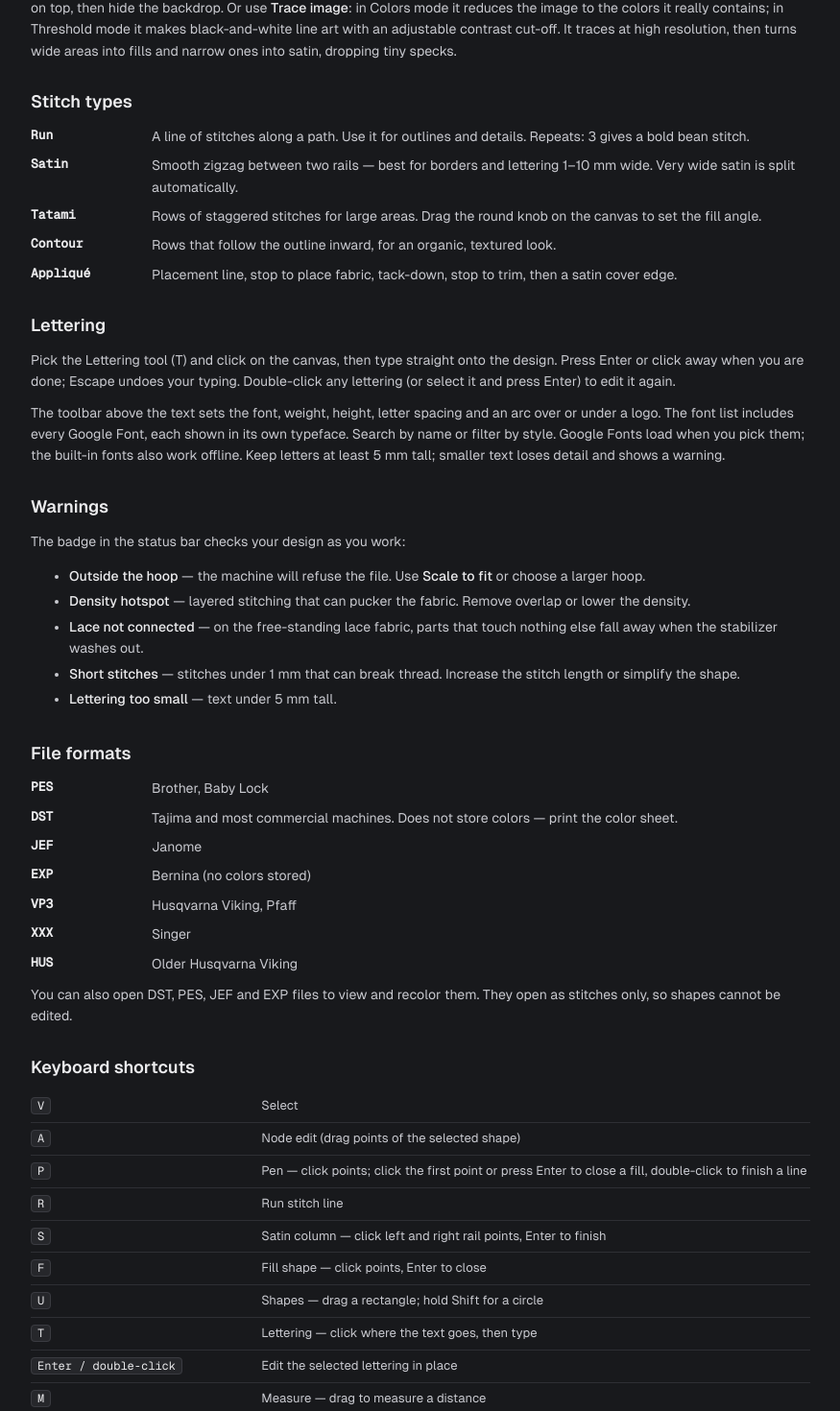
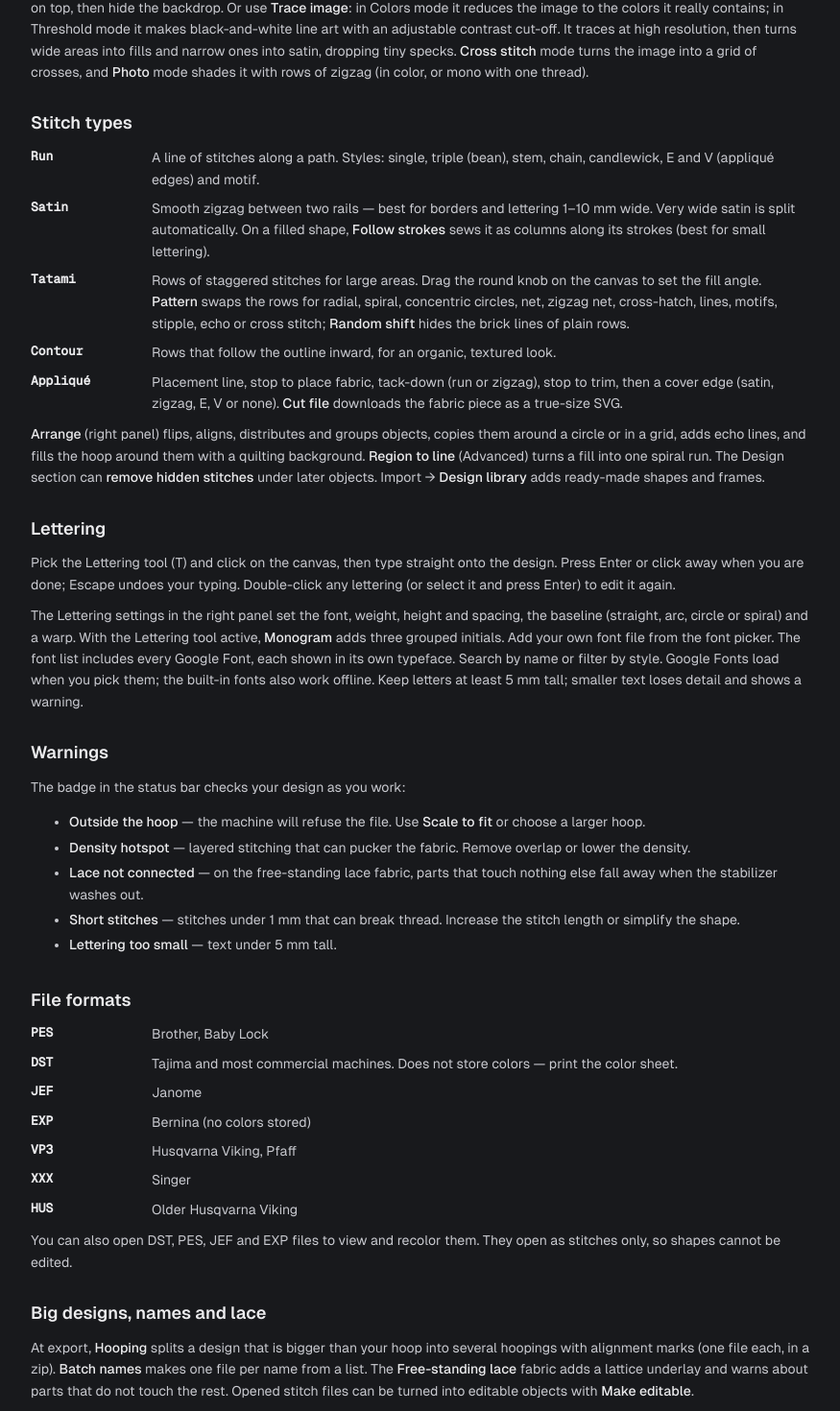
Before and after one commit to theanam/tatami.ninja, a React (Vite) app: page /#/help in a window 1280 px wide. Shown: the part 632-2102 px from the top of the page at 96% size, without its empty margins (202-1077 px from the left). Built offline with nearby package versions, Linux system fonts and the light colour scheme.

Commit message:
Help and README: cover the new stitch types, arrange, quilting and export options
Co-Authored-By: Claude Opus 5.5 <noreply@anthropic.com>

```diff
--- a/src/screens/InfoPages.tsx
+++ b/src/screens/InfoPages.tsx
@@ -114,7 +114,8 @@ export function HelpPage() {
           Import a PNG or JPG (Import → Image) and it opens in the tracer. Trace it into stitches, or choose <b>Use as backdrop</b> to draw over it by hand; the
           Backdrop section on the right sets its opacity, visibility and lock. Use the Pen, Fill and Satin tools to
           draw on top, then hide the backdrop. Or use <b>Trace image</b>: in Colors mode it reduces the image to the colors it really contains; in Threshold mode it makes black-and-white line art with an adjustable contrast cut-off. It traces at high resolution, then turns wide areas into fills and
-          narrow ones into satin, dropping tiny specks.
+          narrow ones into satin, dropping tiny specks. <b>Cross stitch</b> mode turns the image into a grid of crosses, and <b>Photo</b> mode shades it with
+          rows of zigzag (in color, or mono with one thread).
         </p>
       </section>
 
@@ -122,16 +123,21 @@ export function HelpPage() {
         <h2>Stitch types</h2>
         <dl className="info-dl">
           <dt>Run</dt>
-          <dd>A line of stitches along a path. Use it for outlines and details. Repeats: 3 gives a bold bean stitch.</dd>
+          <dd>A line of stitches along a path. Styles: single, triple (bean), stem, chain, candlewick, E and V (appliqué edges) and motif.</dd>
           <dt>Satin</dt>
-          <dd>Smooth zigzag between two rails — best for borders and lettering 1–10 mm wide. Very wide satin is split automatically.</dd>
+          <dd>Smooth zigzag between two rails — best for borders and lettering 1–10 mm wide. Very wide satin is split automatically. On a filled shape, <b>Follow strokes</b> sews it as columns along its strokes (best for small lettering).</dd>
           <dt>Tatami</dt>
-          <dd>Rows of staggered stitches for large areas. Drag the round knob on the canvas to set the fill angle.</dd>
+          <dd>Rows of staggered stitches for large areas. Drag the round knob on the canvas to set the fill angle. <b>Pattern</b> swaps the rows for radial, spiral, concentric circles, net, zigzag net, cross-hatch, lines, motifs, stipple, echo or cross stitch; <b>Random shift</b> hides the brick lines of plain rows.</dd>
           <dt>Contour</dt>
           <dd>Rows that follow the outline inward, for an organic, textured look.</dd>
           <dt>Appliqué</dt>
-          <dd>Placement line, stop to place fabric, tack-down, stop to trim, then a satin cover edge.</dd>
+          <dd>Placement line, stop to place fabric, tack-down (run or zigzag), stop to trim, then a cover edge (satin, zigzag, E, V or none). <b>Cut file</b> downloads the fabric piece as a true-size SVG.</dd>
         </dl>
+        <p>
+          <b>Arrange</b> (right panel) flips, aligns, distributes and groups objects, copies them around a circle or in a grid, adds echo lines, and fills the
+          hoop around them with a quilting background. <b>Region to line</b> (Advanced) turns a fill into one spiral run. The Design section can <b>remove hidden
+          stitches</b> under later objects. Import → <b>Design library</b> adds ready-made shapes and frames.
+        </p>
       </section>
 
       <section className="info-section">
@@ -141,7 +147,8 @@ export function HelpPage() {
           undoes your typing. Double-click any lettering (or select it and press Enter) to edit it again.
         </p>
         <p>
-          The toolbar above the text sets the font, weight, height, letter spacing and an arc over or under a logo. The font list includes every Google Font,
+          The Lettering settings in the right panel set the font, weight, height and spacing, the baseline (straight, arc, circle or spiral) and a warp.
+          With the Lettering tool active, <b>Monogram</b> adds three grouped initials. Add your own font file from the font picker. The font list includes every Google Font,
           each shown in its own typeface. Search by name or filter by style. Google Fonts load when you pick them; the built-in fonts also work offline. Keep
           letters at least 5 mm tall; smaller text loses detail and shows a warning.
         </p>
@@ -189,6 +196,15 @@ export function HelpPage() {
         </dl>
         <p>
           You can also open DST, PES, JEF and EXP files to view and recolor them. They open as stitches only, so shapes cannot be edited.
+        </p>
+      </section>
+
+      <section className="info-section">
+        <h2>Big designs, names and lace</h2>
+        <p>
+          At export, <b>Hooping</b> splits a design that is bigger than your hoop into several hoopings with alignment marks (one file each, in a zip).{' '}
+          <b>Batch names</b> makes one file per name from a list. The <b>Free-standing lace</b> fabric adds a lattice underlay and warns about parts that do
+          not touch the rest. Opened stitch files can be turned into editable objects with <b>Make editable</b>.
         </p>
       </section>
 
```
Also changed, not shown: 1 other file (tests, documents, lock files or other folders).
